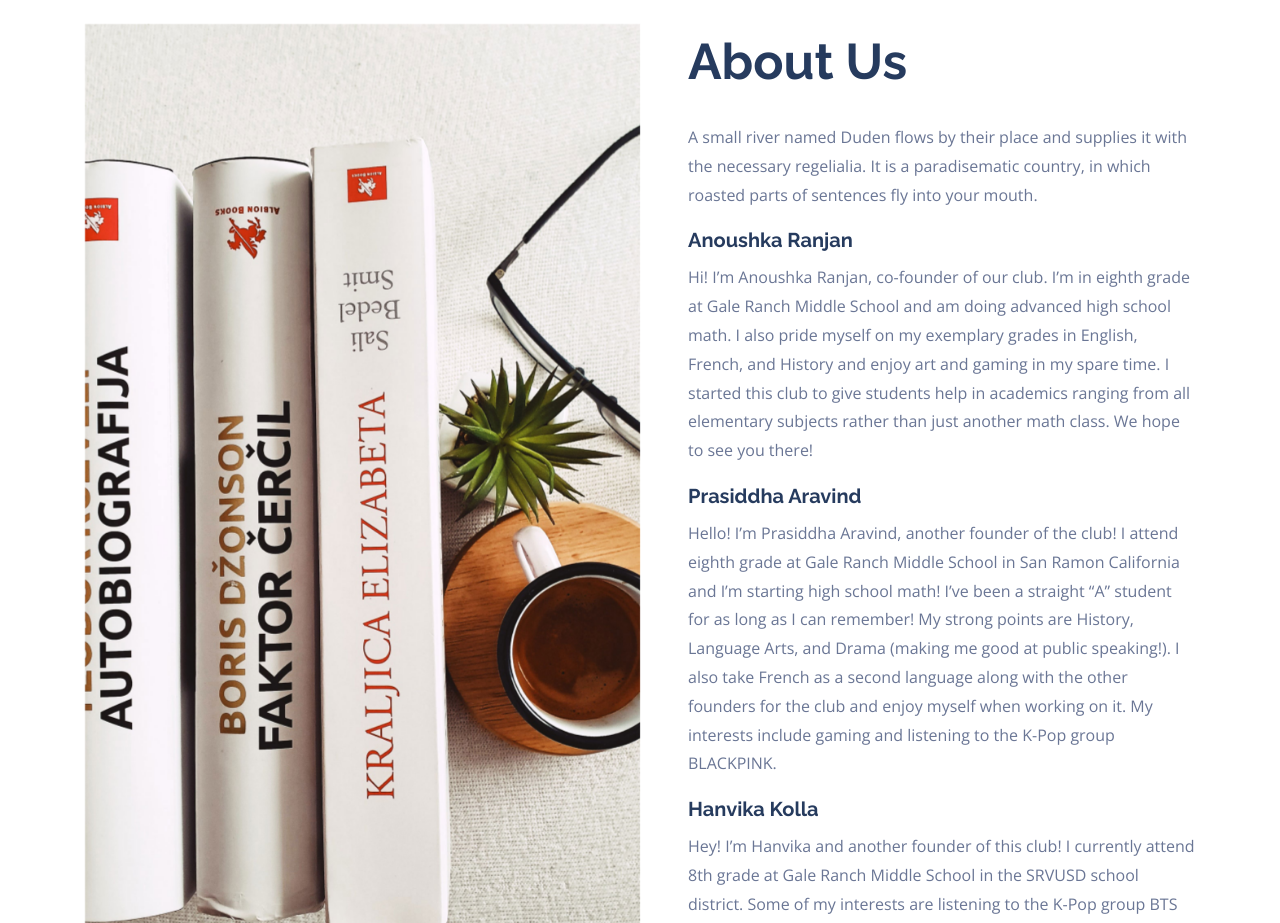
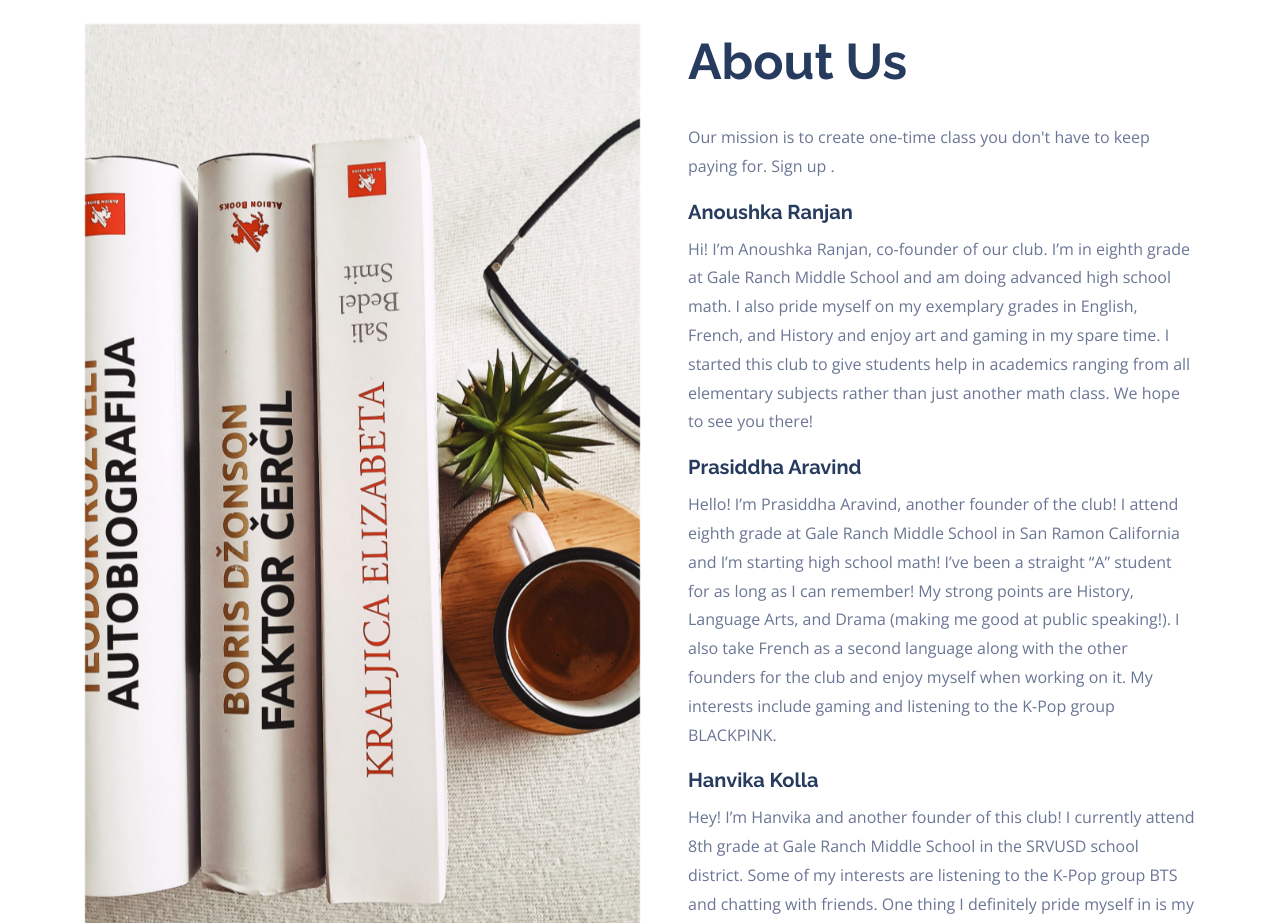
Before and after one commit to qwerty-778/qwerty-778.github.io, a plain HTML site: page index.html in a window 1280 px wide. Shown: the part 940-1863 px from the top of the page. Drawn offline with nearby package versions, Linux system fonts and the light colour scheme; some packages are replaced by stand-ins of ours; no server answers.

Commit message:
Update index.html

```diff
--- a/index.html
+++ b/index.html
@@ -106,7 +106,7 @@
     				<div class="row justify-content-start pb-3">
 		          <div class="col-md-12 heading-section ftco-animate">
 		            <h2 class="mb-4">About Us</h2>
-		            <p>A small river named Duden flows by their place and supplies it with the necessary regelialia. It is a paradisematic country, in which roasted parts of sentences fly into your mouth.</p>
+		            <p>Our mission is to create one-time class you don't have to keep paying for. Sign up .</p>
 		            <div class="text-about">
 		            	<h4>Anoushka Ranjan</h4>
 			            <p>Hi! I’m Anoushka Ranjan, co-founder of our club. I’m in eighth grade at Gale Ranch Middle School and am doing advanced high school math. I also pride myself on my exemplary grades in English, French, and History and enjoy art and gaming in my spare time. I started this club to give students help in academics ranging from all elementary subjects rather than just another math class. We hope to see you there!
```
